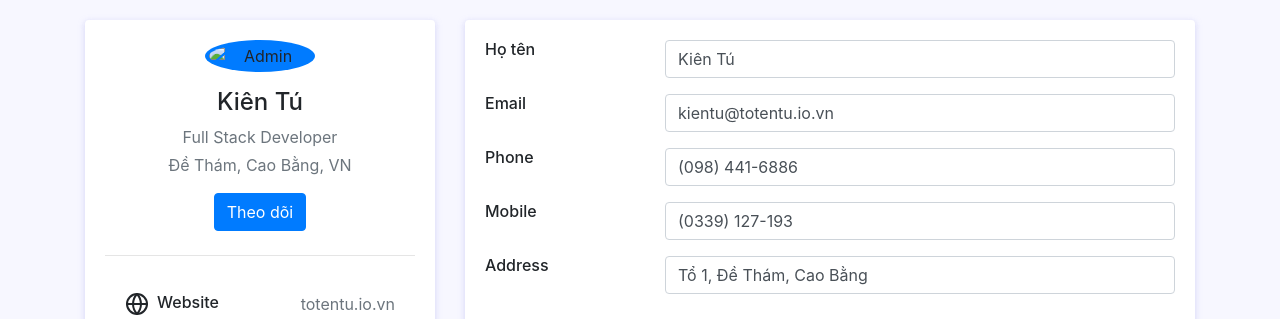
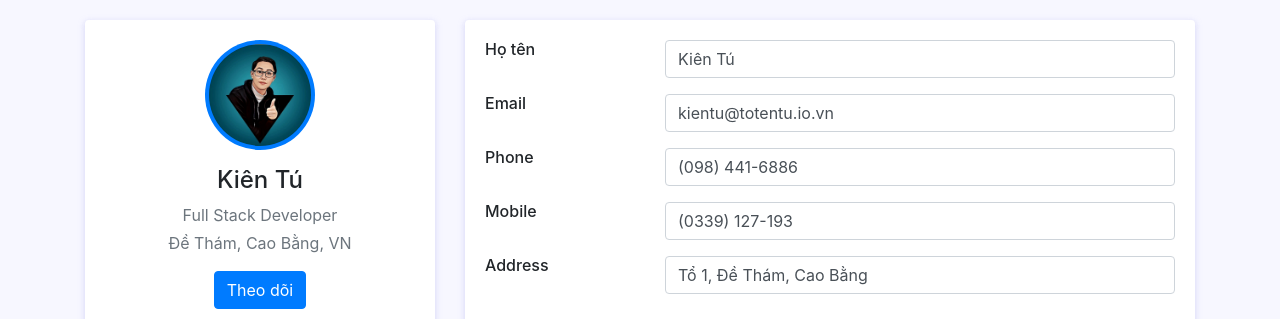
Before and after one commit to ttocbvn/page, a plain HTML site: page index.html in a window 1280 px wide. Shown: the top 319 px of the page. Drawn offline with nearby package versions, Linux system fonts and the light colour scheme.

Commit message:
Update index.html

```diff
--- a/index.html
+++ b/index.html
@@ -38,7 +38,7 @@
 <div class="card">
 <div class="card-body">
 <div class="d-flex flex-column align-items-center text-center">
-<img src="img/av.jpg" alt="Admin" class="rounded-circle p-1 bg-primary" width="110">
+<img src="av.jpg" alt="Admin" class="rounded-circle p-1 bg-primary" width="110">
 <div class="mt-3">
 <h4>Kiên Tú</h4>
 <p class="text-secondary mb-1">Full Stack Developer</p>
```
